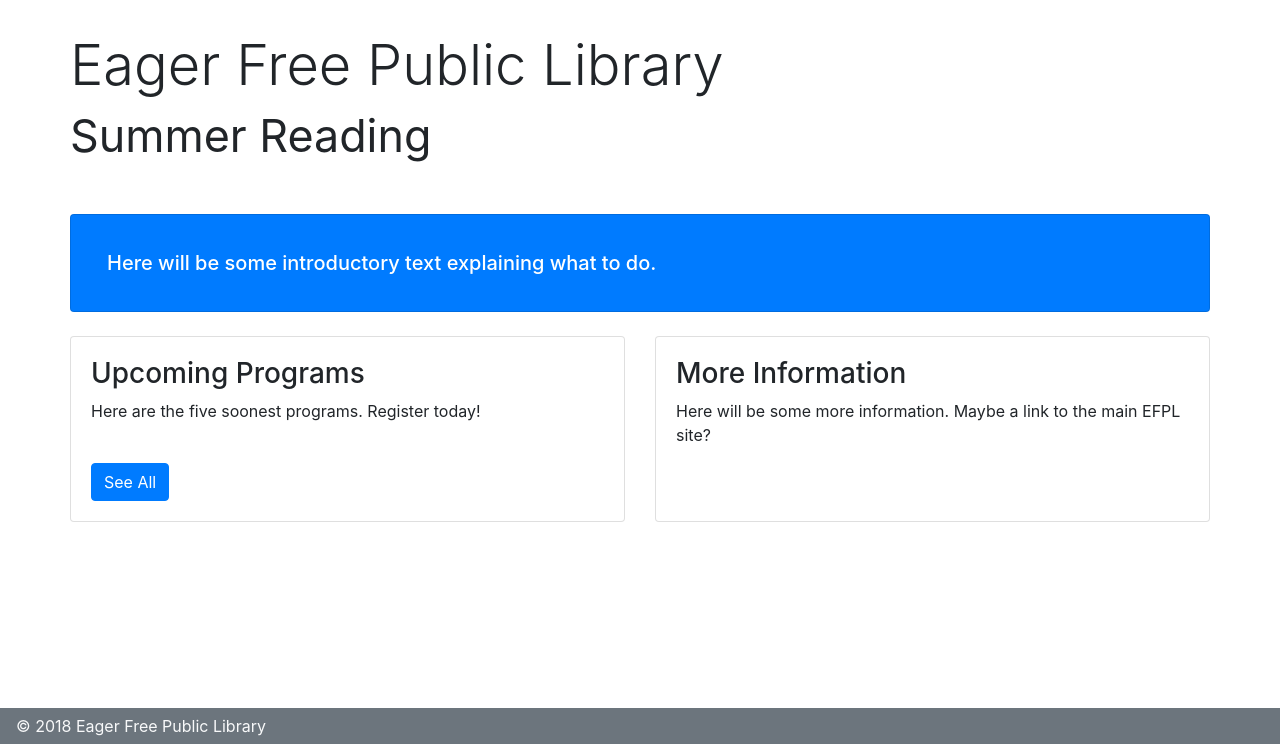
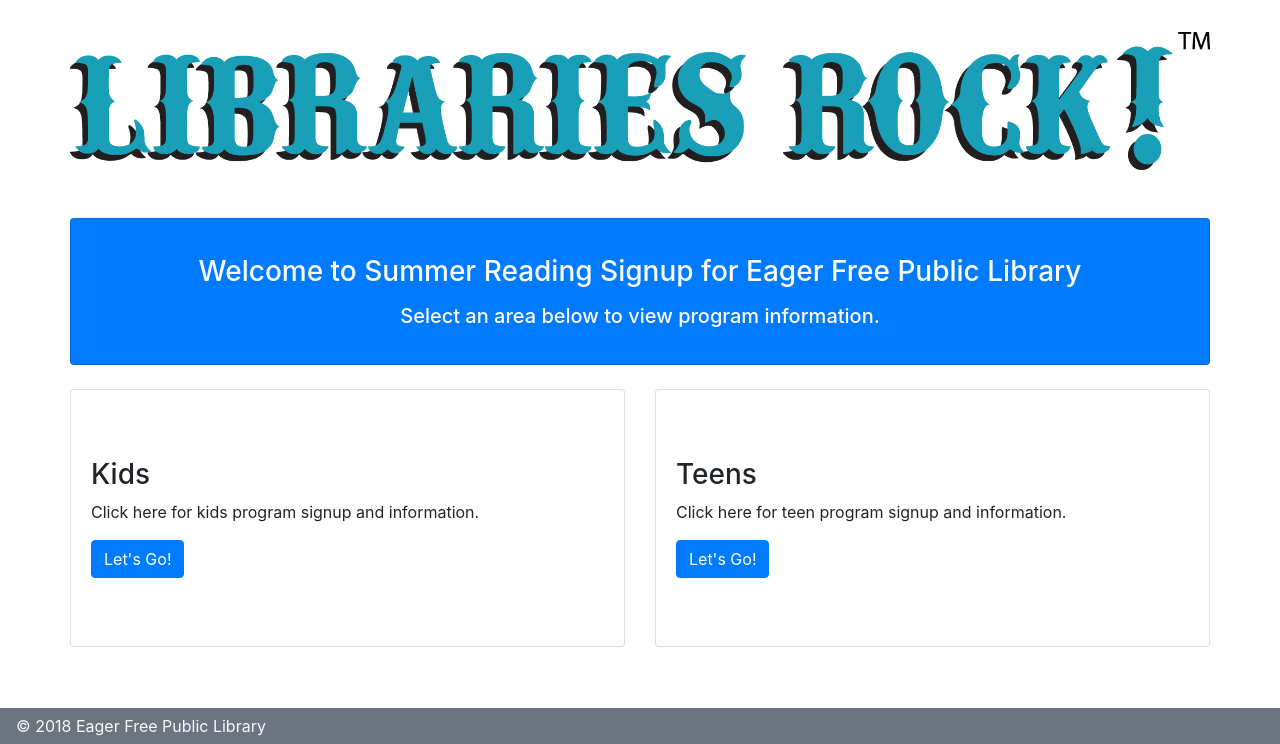
Before and after one commit to joseph-turk/summerreading, a Django app: page / in a window 1280 px wide. Shown: the part 56-800 px from the top of the page. Run offline with Django 3.2, Linux system fonts and the light colour scheme; data that the repository does not hold is empty; some libraries are stand-ins or nearby versions.

Commit message:
Add kids/teens distinction and image uploads

```diff
--- a/app/models.py
+++ b/app/models.py
@@ -7,6 +7,8 @@ class Program(models.Model):
     date = models.DateField()
     time = models.TimeField()
     capacity = models.IntegerField()
+    is_teen = models.BooleanField(default=False)
+    graphic = models.ImageField(upload_to='graphics', default='graphic.jpg')
     is_full = models.BooleanField()
 
     def __str__(self):
--- a/app/static/shared/styles.css
+++ b/app/static/shared/styles.css
@@ -10,3 +10,7 @@ body {
 footer {
   height: 36px;
 }
+
+img {
+  max-width: 100%;
+}
--- a/app/templates/home/index.html
+++ b/app/templates/home/index.html
@@ -1,43 +1,40 @@
 {% extends 'shared/layout.html' %}
+{% load static %}
 {% block content %}
 
-<h2 class="display-4">Eager Free Public Library<br>
-<small>Summer Reading</small></h2>
+<img src="{% static 'shared/graphics/libraries_rock.jpg' %}" alt="Libraries Rock Banner" class="mw-100">
 
 <div class="row mt-5">
   <div class="col-12 mb-4">
     <div class="card bg-primary text-white">
       <div class="card-body">
-        <p class="h5 m-3">Here will be some introductory text explaining what to do.</p>
-      </div>
-    </div>
-  </div>
+        <p class="h3 m-3 text-center">Welcome to Summer Reading Signup for Eager Free Public Library</p>
 
-  <div class="col-lg mb-4 mb-lg-0">
-    <div class="card">
-      <div class="card-body">
-          <h3>Upcoming Programs</h3>
-
-          <p>Here are the five soonest programs. Register today!</p>
-
-          {% for program in programs %}
-          <p class="my-3">
-            <a href="{% url 'app:detail' program.id %}">{{ program.name }}</a><br>
-            {{ program.description|truncatechars:100 }}
-          </p>
-          {% endfor %}
-
-          <a href="{% url 'app:programs' %}" class="btn btn-primary mt-4">See All</a>
+        <p class="h5 m-3 text-center">Select an area below to view program information.</p>
       </div>
     </div>
   </div>
 
   <div class="col-lg">
-    <div class="card h-100">
+    <div class="card h-100 py-5">
       <div class="card-body">
-        <h3>More Information</h3>
+        <h3>Kids</h3>
 
-        <p>Here will be some more information. Maybe a link to the main EFPL site?</p>
+        <p>Click here for kids program signup and information.</p>
+
+        <a href="{% url 'app:kid_programs' %}" class="btn btn-primary">Let's Go!</a>
+      </div>
+    </div>
+  </div>
+
+  <div class="col-lg">
+    <div class="card h-100 py-5">
+      <div class="card-body">
+        <h3>Teens</h3>
+
+        <p>Click here for teen program signup and information.</p>
+
+        <a href="{% url 'app:teen_programs' %}" class="btn btn-primary">Let's Go!</a>
       </div>
     </div>
   </div>
--- a/app/templates/programs/detail.html
+++ b/app/templates/programs/detail.html
@@ -2,6 +2,8 @@
 {% block content %}
 
 <h2 class="display-4">{{ program.name }}</h2>
+
+<img src="{{ program.graphic.url }}">
 
 <p>{{ program.description }}</p>
 
--- a/app/templates/programs/index.html
+++ b/app/templates/programs/index.html
@@ -1,6 +1,9 @@
 {% extends 'shared/layout.html' %}
+{% load static %}
+{% block content %}
 
-{% block content %}
+<img src="{% static 'shared/graphics/libraries_rock.jpg' %}" alt="Libraries Rock Banner" class="mw-100">
+
 <h2 class="display-4">Programs</h2>
 
   <div class="row">
--- a/app/urls.py
+++ b/app/urls.py
@@ -1,3 +1,5 @@
+from django.conf import settings
+from django.conf.urls.static import static
 from django.urls import path
 from . import views
 
@@ -5,6 +7,8 @@ from . import views
 app_name = 'app'
 urlpatterns = [
     path('', views.HomeView.as_view(), name='home'),
+    path('kids/', views.KidProgramsIndex.as_view(), name='kid_programs'),
+    path('teens/', views.TeenProgramsIndex.as_view(), name='teen_programs'),
     path('programs/', views.IndexView.as_view(), name='programs'),
     path('programs/<int:pk>', views.DetailView.as_view(), name='detail'),
     path('programs/<int:program_id>/register', views.register, name='register'),
@@ -14,4 +18,4 @@ urlpatterns = [
          views.confirmed, name='confirmation'),
     path('patrons/', views.PatronsIndex.as_view(), name='patrons'),
     path('patrons/<int:pk>', views.PatronDetail.as_view(), name='patron')
-]
+] + static(settings.MEDIA_URL, document_root=settings.MEDIA_ROOT)
--- a/app/views.py
+++ b/app/views.py
@@ -32,6 +32,24 @@ class IndexView(generic.ListView):
     def get_queryset(self):
         '''Return all programs.'''
         return Program.objects.order_by('date')
+
+
+class KidProgramsIndex(generic.ListView):
+    template_name = 'programs/index.html'
+    context_object_name = 'programs'
+
+    def get_queryset(self):
+        '''Return all kids programs.'''
+        return Program.objects.exclude(is_teen=True).order_by('date')
+
+
+class TeenProgramsIndex(generic.ListView):
+    template_name = 'programs/index.html'
+    context_object_name = 'programs'
+
+    def get_queryset(self):
+        '''Return all teen programs.'''
+        return Program.objects.exclude(is_teen=False).order_by('date')
 
 
 class DetailView(generic.DetailView):
--- a/requirements.txt
+++ b/requirements.txt
@@ -5,6 +5,7 @@ isort==4.3.4
 lazy-object-proxy==1.3.1
 mccabe==0.6.1
 mysqlclient==1.3.12
+Pillow==5.0.0
 pkg-resources==0.0.0
 pycodestyle==2.3.1
 pylint==1.8.3
```
Also changed, not shown: summerreading/settings.py (+6 -1 lines), app/media/graphics/test-graphic.jpg (added), app/migrations/0006_program_is_teen.py (added), app/migrations/0007_program_graphic.py (added), app/static/shared/graphics/libraries_rock.jpg (added).
